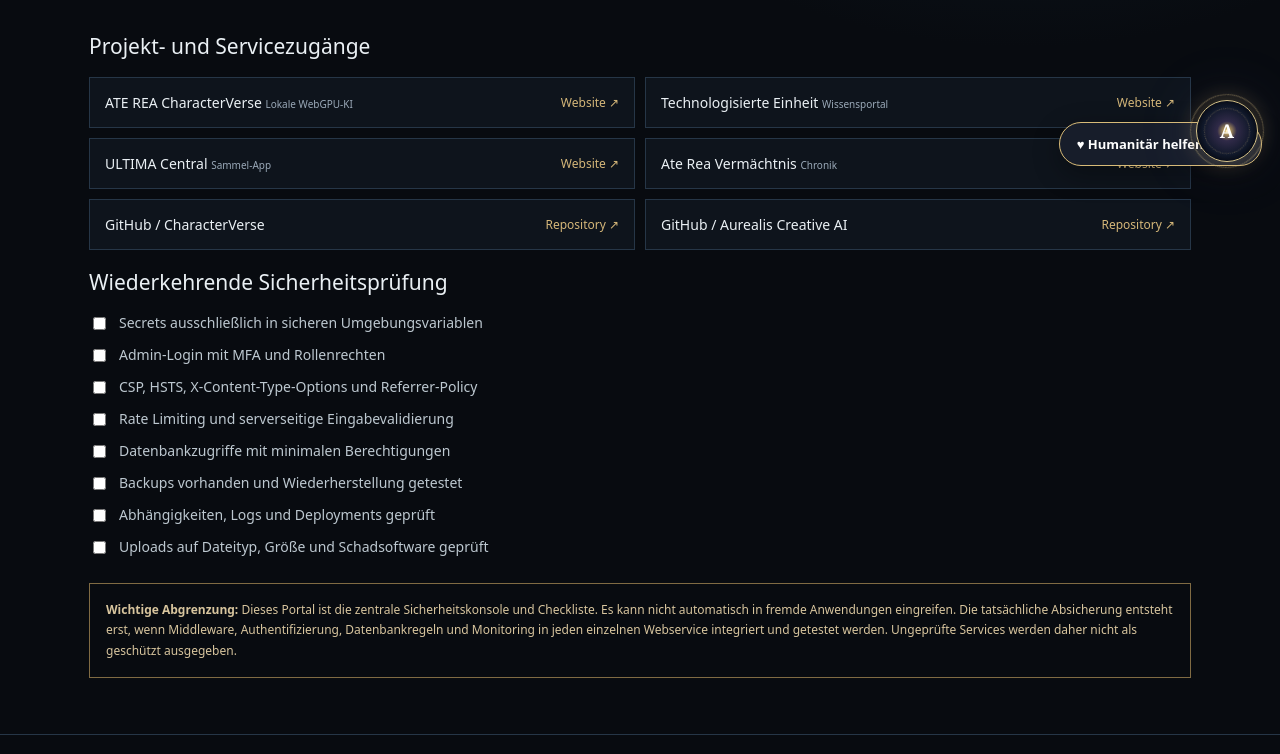
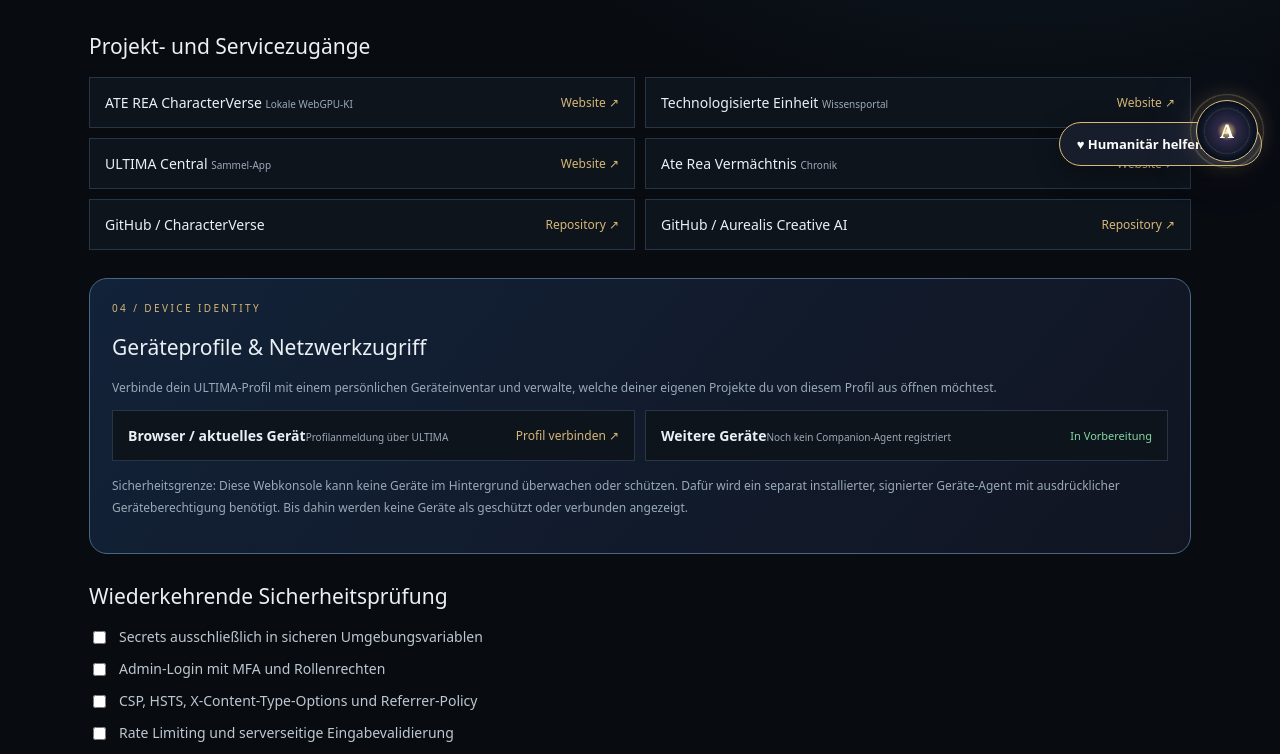
Before and after one commit to gaussa72-boop/Aurealis-Creative-AI, a plain HTML site: page cyber-shield/index.html in a window 1280 px wide. Shown: the part 616-1370 px from the top of the page. Drawn offline with Linux system fonts and the light colour scheme; no server answers.

Commit message:
Add transparent ULTIMA device profile connection area to Cyber Shield

```diff
--- a/cyber-shield/index.html
+++ b/cyber-shield/index.html
@@ -9,6 +9,15 @@
 <div class="item"><span>GitHub / CharacterVerse</span><a href="https://github.com/gaussa72-boop/ate-rea-characterverse">Repository ↗</a></div>
 <div class="item"><span>GitHub / Aurealis Creative AI</span><a href="https://github.com/gaussa72-boop/Aurealis-Creative-AI">Repository ↗</a></div>
 </div>
+<section class="card" style="margin:28px 0;border-radius:18px;background:linear-gradient(130deg,#122238,#111522);border-color:#4a6685">
+<div class="eyebrow">04 / DEVICE IDENTITY</div><h2>Geräteprofile & Netzwerkzugriff</h2>
+<p>Verbinde dein ULTIMA-Profil mit einem persönlichen Geräteinventar und verwalte, welche deiner eigenen Projekte du von diesem Profil aus öffnen möchtest.</p>
+<div class="items">
+<div class="item"><span><b>Browser / aktuelles Gerät</b><small class="tag">Profilanmeldung über ULTIMA</small></span><a href="https://ultima-membership-api.onrender.com/portal" target="_blank" rel="noopener noreferrer">Profil verbinden ↗</a></div>
+<div class="item"><span><b>Weitere Geräte</b><small class="tag">Noch kein Companion-Agent registriert</small></span><span class="state">In Vorbereitung</span></div>
+</div>
+<p class="tag" style="line-height:1.8;margin-top:14px">Sicherheitsgrenze: Diese Webkonsole kann keine Geräte im Hintergrund überwachen oder schützen. Dafür wird ein separat installierter, signierter Geräte-Agent mit ausdrücklicher Geräteberechtigung benötigt. Bis dahin werden keine Geräte als geschützt oder verbunden angezeigt.</p>
+</section>
 <h2>Wiederkehrende Sicherheitsprüfung</h2><div id="checks">
 <label class="check"><input type="checkbox"> Secrets ausschließlich in sicheren Umgebungsvariablen</label>
 <label class="check"><input type="checkbox"> Admin-Login mit MFA und Rollenrechten</label>
```
